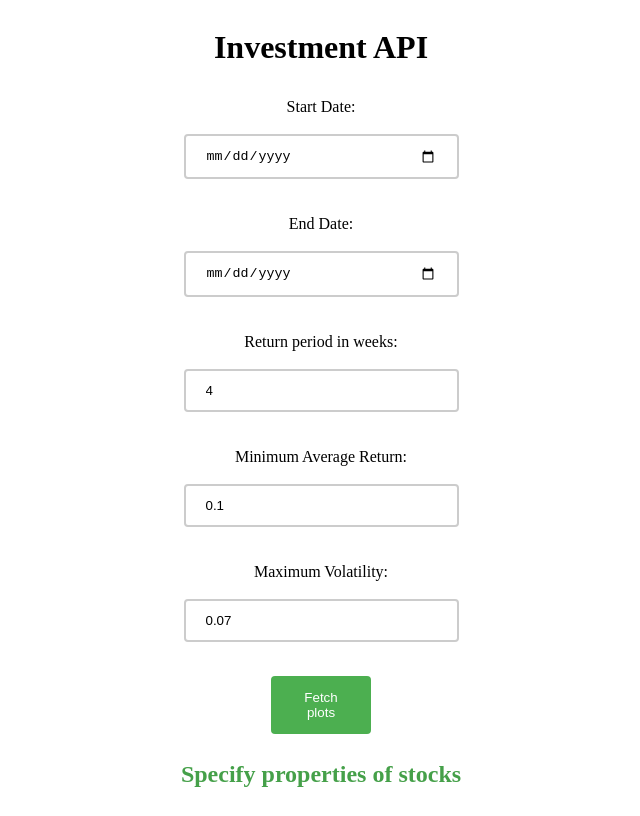
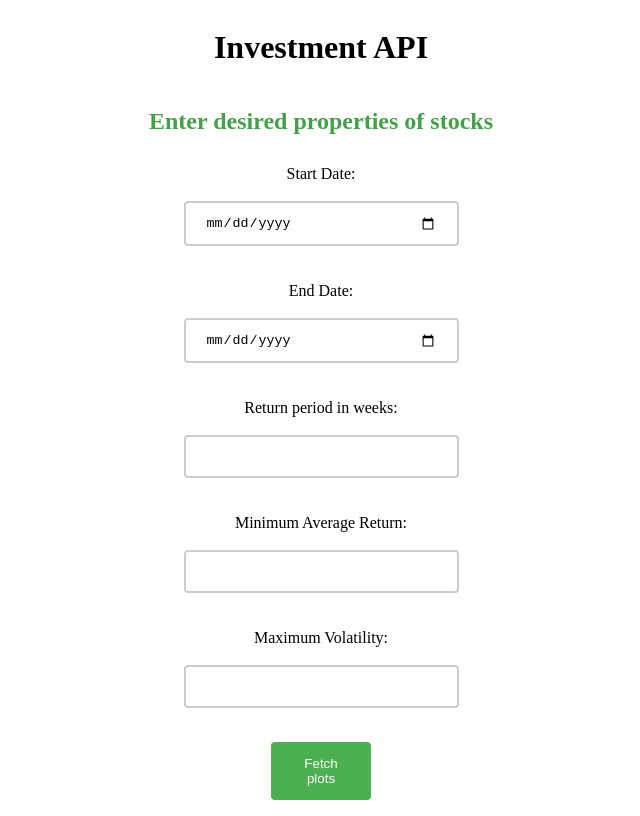
Before and after one commit to JohanMillberg/InvestmentAPI, a React (Vite) app: page / in a window 1280 px wide. Shown: the whole page, without its empty margins (319-959 px from the left). Built offline with nearby package versions, Linux system fonts and the light colour scheme.

Commit message:
added the use of react-query

```diff
--- a/src/App.jsx
+++ b/src/App.jsx
@@ -2,16 +2,28 @@
 import "./App.css";
 import PlotForm from "./components/PlotForm.jsx";
 import React from "react";
+import { QueryClient, QueryClientProvider } from "@tanstack/react-query";
 import { createRoot } from "react-dom/client";
+
+const queryClient = new QueryClient({
+  defaultOptions: {
+    queries: {
+      staleTime: Infinity,
+      cacheTime: Infinity,
+    },
+  },
+});
 
 function App() {
   return (
+    <QueryClientProvider client={queryClient}>
       <div className="App">
         <header className="App-header">
           <h1>Investment API</h1>
         </header>
         <PlotForm />
       </div>
+    </QueryClientProvider>
   );
 }
 
--- a/src/components/PlotForm.jsx
+++ b/src/components/PlotForm.jsx
@@ -1,107 +1,53 @@
-import React, { useState, useEffect } from "react";
+import React, { useState } from "react";
 import Results from "./Results";
+import usePlotList from "./usePlotList";
 
 function PlotForm() {
-  const [plots, setPlots] = useState([]);
-  const [formData, setFormData] = useState({
+  const [requestParams, setRequestParams] = useState({
     start: "",
     end: "",
     return_period_weeks: 4,
-    min_avg_return: 0.1,
-    max_dev_return: 0.07,
+    min_avg_return: 0.0,
+    max_dev_return: 0.0,
   });
-
-  const [hasStarted, setHasStarted] = useState(false);
-
-  const [resultMessage, setResultMessage] = useState("");
-
-  useEffect(() => {
-    if (!hasStarted) {
-      setResultMessage("Specify properties of stocks")
-    } else if (!plots.length && hasStarted) {
-      setResultMessage("No stocks with desired properties found");
-    } else {
-      setResultMessage("The following stocks match the given specifications");
-    }
-  // eslint-disable-next-line react-hooks/exhaustive-deps
-  }, [plots]);
-
-  var DEV_ENDPOINT = "http://localhost:5000/get_stocks";
-
-  const handleChange = (event) => {
-    const { name, value } = event.target;
-    setFormData((prevState) => ({
-      ...prevState,
-      [name]: value,
-    }));
-  };
+  const result = usePlotList(requestParams);
 
   const handleSubmit = async (event) => {
     event.preventDefault();
 
-    setHasStarted(true);
-    setResultMessage("Fetching plots...");
-
-    var response = await fetch(DEV_ENDPOINT, {
-      method: "POST",
-      headers: {
-        "Content-Type": "application/json",
-      },
-      body: JSON.stringify(formData),
-    });
-
-    var { plots } = await response.json();
-
-    setPlots(plots);
+    const formData = new FormData(event.target);
+    const obj = {
+      start: formData.get("start") ?? "",
+      end: formData.get("end") ?? "",
+      return_period_weeks: formData.get("return_period_weeks") ?? 0,
+      min_avg_return: formData.get("min_avg_return") ?? 0,
+      max_dev_return: formData.get("max_dev_return") ?? 0,
+    };
+    setRequestParams(obj);
   };
 
   return (
     <div className="plot-container">
+      <h2>Enter desired properties of stocks</h2>
       <form onSubmit={handleSubmit}>
         <label htmlFor="startDate">Start Date:</label>
-        <input
-          type="date"
-          name="start"
-          value={formData.start}
-          onChange={handleChange}
-        />
+        <input type="date" name="start" />
         <br />
         <label htmlFor="endDate">End Date:</label>
-        <input
-          type="date"
-          name="end"
-          value={formData.end}
-          onChange={handleChange}
-        />
+        <input type="date" name="end" />
         <br />
         <label htmlFor="weeks">Return period in weeks:</label>
-        <input
-          type="number"
-          name="return_period_weeks"
-          value={formData.return_period_weeks}
-          onChange={handleChange}
-        />
+        <input type="number" name="return_period_weeks" step="any" />
         <br />
         <label htmlFor="minReturn">Minimum Average Return:</label>
-        <input
-          type="number"
-          name="min_avg_return"
-          value={formData.min_avg_return}
-          onChange={handleChange}
-        />
+        <input type="number" name="min_avg_return" step="any" />
         <br />
         <label htmlFor="maxDev">Maximum Volatility:</label>
-        <input
-          type="number"
-          name="max_dev_return"
-          value={formData.max_dev_return}
-          onChange={handleChange}
-        />
+        <input type="number" name="max_dev_return" step="any" />
         <br />
         <button type="submit">Fetch plots</button>
       </form>
-      <h2>{resultMessage}</h2>
-      <Results plots={plots} />
+      <Results plots={result[0]} status={result[1]} />
     </div>
   );
 }
--- a/src/components/Results.jsx
+++ b/src/components/Results.jsx
@@ -1,4 +1,12 @@
-const Results = ({ plots }) => {
+const Results = ({ plots, status }) => {
+  if (status === "loading") {
+    return (
+      <div className="results">
+        <h2>Fetching stocks...</h2>
+      </div>
+    );
+  }
+
   return (
     <div className="results">
       {plots.map((plot) => (
--- /dev/null
+++ b/src/components/fetchPlotList.js
@@ -0,0 +1,22 @@
+const fetchPlotList = async ({ queryKey }) => {
+  const DEV_ENDPOINT = "http://localhost:5000/get_stocks";
+  const request = queryKey[1];
+
+  if (!request.start || !request.end) return [];
+
+  const apiRes = await fetch(DEV_ENDPOINT, {
+    method: "POST",
+    headers: {
+      "Content-Type": "application/json",
+    },
+    body: JSON.stringify(request),
+  });
+
+  if (!apiRes.ok) {
+    throw new Error(`Plot fetch not ok`);
+  }
+
+  return apiRes.json();
+};
+
+export default fetchPlotList;
--- /dev/null
+++ b/src/components/usePlotList.js
@@ -0,0 +1,8 @@
+import { useQuery } from "@tanstack/react-query";
+import fetchPlotList from "./fetchPlotList";
+
+export default function usePlotList(request) {
+  const results = useQuery(["plots", request], fetchPlotList);
+
+  return [results?.data?.plots ?? [], results.status];
+}
```
Lines whose indentation alone changed are shown as unchanged.
